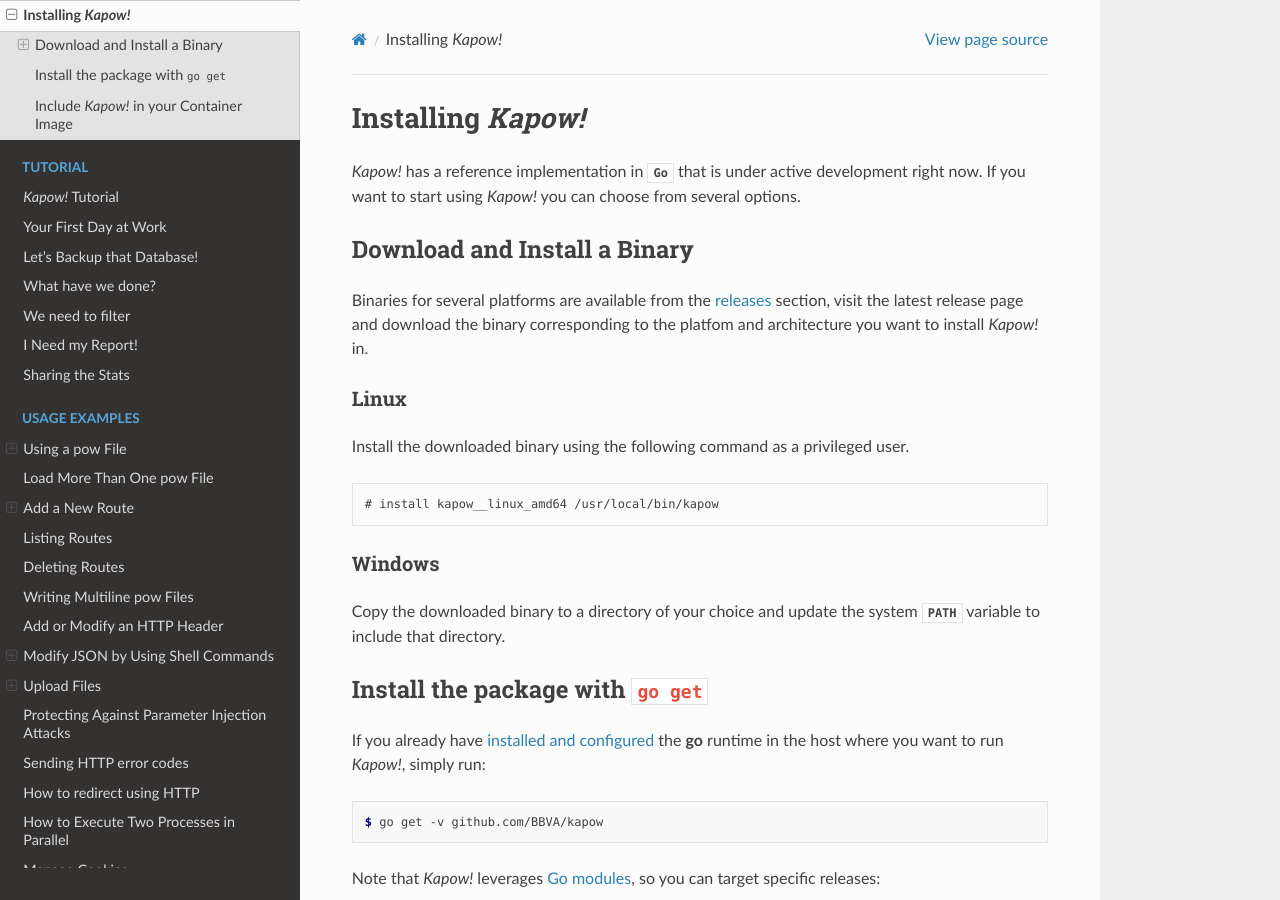
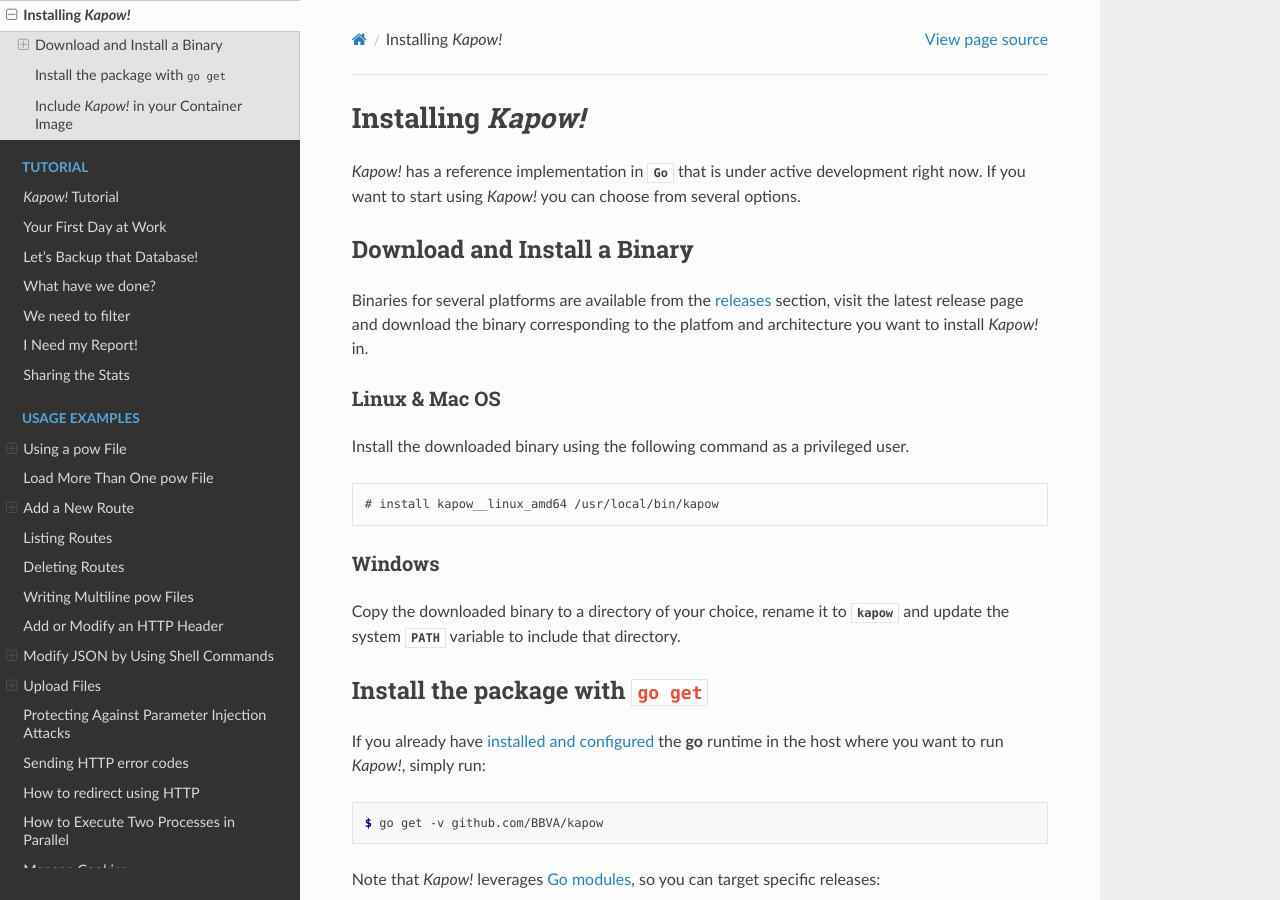
Before and after one commit to BBVA/kapow, a Sphinx documentation site: the page built from docs/source/the_project/install_and_configure.rst, in a window 1280 px wide and 900 px high. Built offline with Sphinx 7.4.7 and the Read the Docs theme 2.0.0, drawn with Linux system fonts in a browser that asks for light colours.

Commit message:
Add renaming to Windows installation instructions

```diff
--- a/docs/source/the_project/install_and_configure.rst
+++ b/docs/source/the_project/install_and_configure.rst
@@ -17,8 +17,8 @@
 architecture you want to install *Kapow!* in.
 
 
-Linux
-+++++
+Linux & Mac OS
+++++++++++++++
 
 Install the downloaded binary using the following command as a privileged user.
 
@@ -31,7 +31,7 @@
 Windows
 +++++++
 
-Copy the downloaded binary to a directory of your choice and update the system
+Copy the downloaded binary to a directory of your choice, rename it to `kapow` and update the system
 :envvar:`PATH` variable to include that directory.
 
 
```
